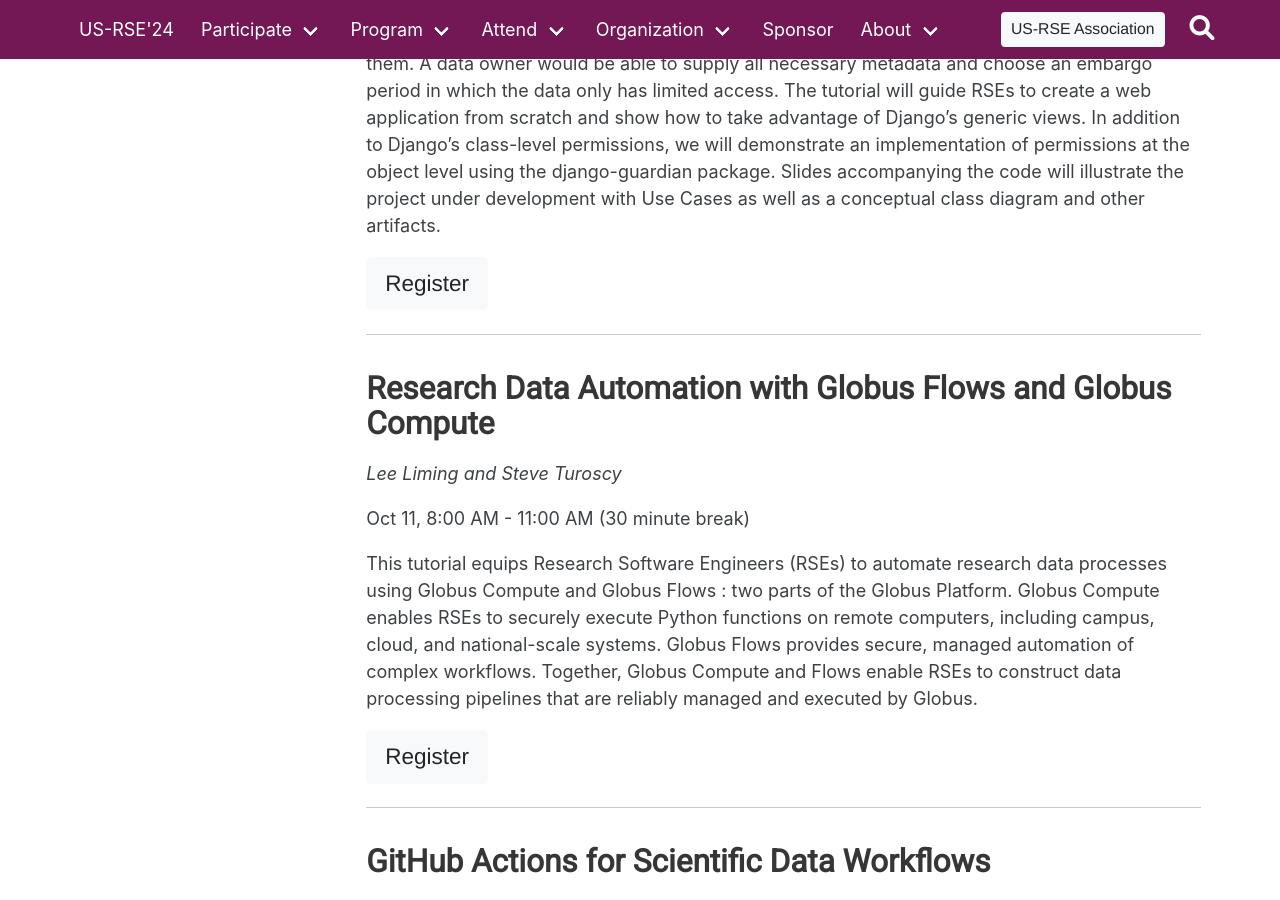
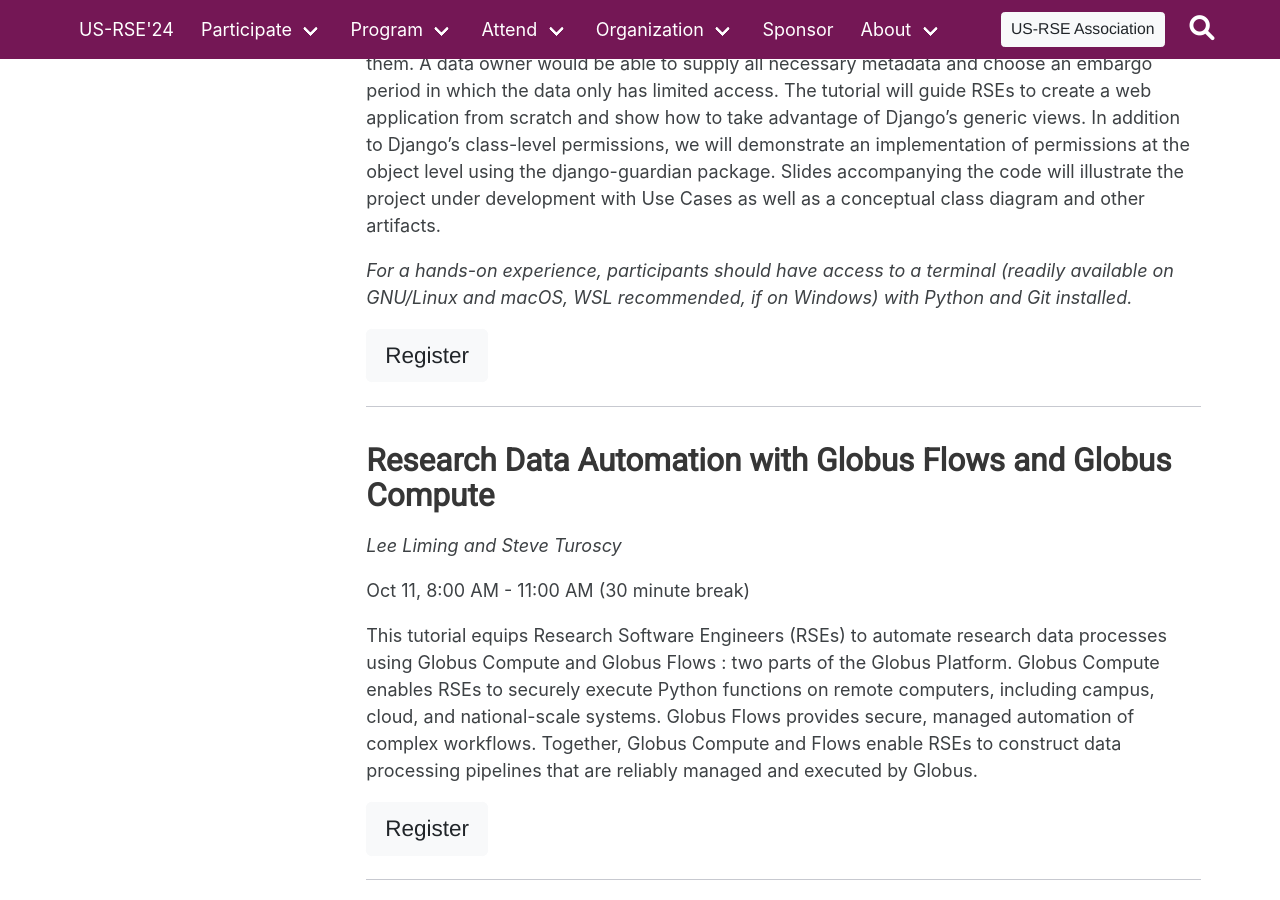
Before and after one commit to USRSE/usrse24, a Jekyll site: the page built from pages/program/abstracts/tutorials.md, in a window 1280 px wide and 900 px high, scrolled down 1782 px. Built offline with Jekyll 4.4.1, drawn with Linux system fonts in a browser that asks for light colours; comment, search, counter and statistics services are not loaded; a style sheet for code colours, icons or effects is not loaded.

Commit message:
Update tutorials.md

```diff
--- a/pages/program/abstracts/tutorials.md
+++ b/pages/program/abstracts/tutorials.md
@@ -76,6 +76,8 @@
 Slides accompanying the code will illustrate the project under development with Use Cases
 as well as a conceptual class diagram and other artifacts.
 
+_For a hands-on experience, participants should have access to a terminal (readily available on GNU/Linux and macOS, WSL recommended, if on Windows) with Python and Git installed._
+
 <a href="https://zoom.us/meeting/register/tJMtd--hqTooHtKXAz0AIVo6qx-3EJUwVeZZ#/registration" target="_blank" class="btn btn-light btn-lg" role="button" alt="Button link to register for a tutorial">Register</a>
 
 ------
```
